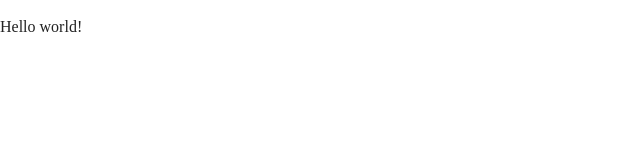
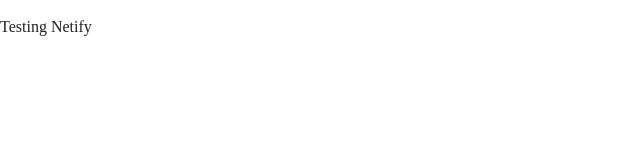
Before and after one commit to georgewilde/wildecreations, a plain HTML site: page index.html in a window 1280 px wide. Shown: the full height of the page, 0-640 px from the left. Drawn offline with nearby package versions, Linux system fonts and the light colour scheme.

Commit message:
Testing Netify

```diff
--- a/index.html
+++ b/index.html
@@ -37,7 +37,7 @@
             <p class="browserupgrade">You are using an <strong>outdated</strong> browser. Please <a href="https://browsehappy.com/">upgrade your browser</a> to improve your experience and security.</p>
         <![endif]-->
 
-        <p>Hello world!</p>
+        <p>Testing Netify</p>
 
         <script src="js/vendor/modernizr-3.5.0.min.js"></script>
         <script src="https://code.jquery.com/jquery-3.2.1.min.js" integrity="sha256-hwg4gsxgFZhOsEEamdOYGBf13FyQuiTwlAQgxVSNgt4=" crossorigin="anonymous"></script>
@@ -50,7 +50,6 @@
             window.dataLayer = window.dataLayer || [];
             function gtag(){dataLayer.push(arguments);}
             gtag('js', new Date());
-
             gtag('config', 'UA-116550466-1');
         </script>
     </body>
```
